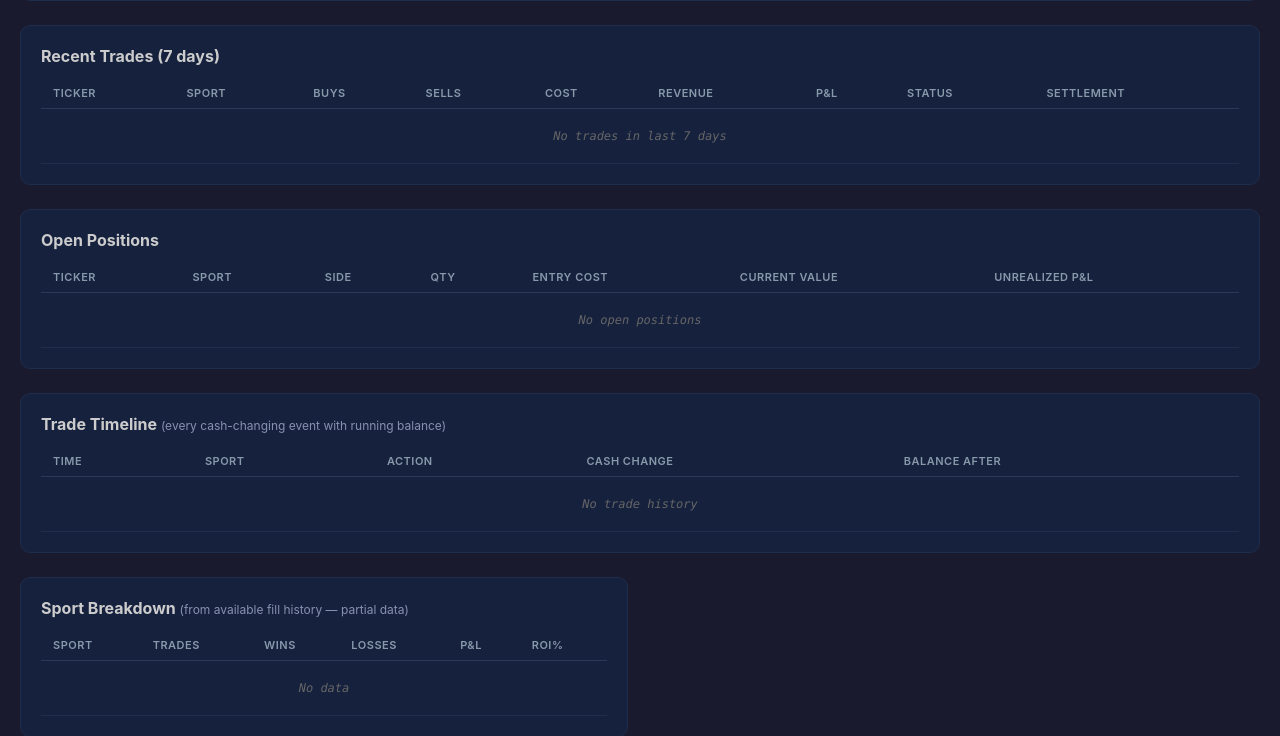
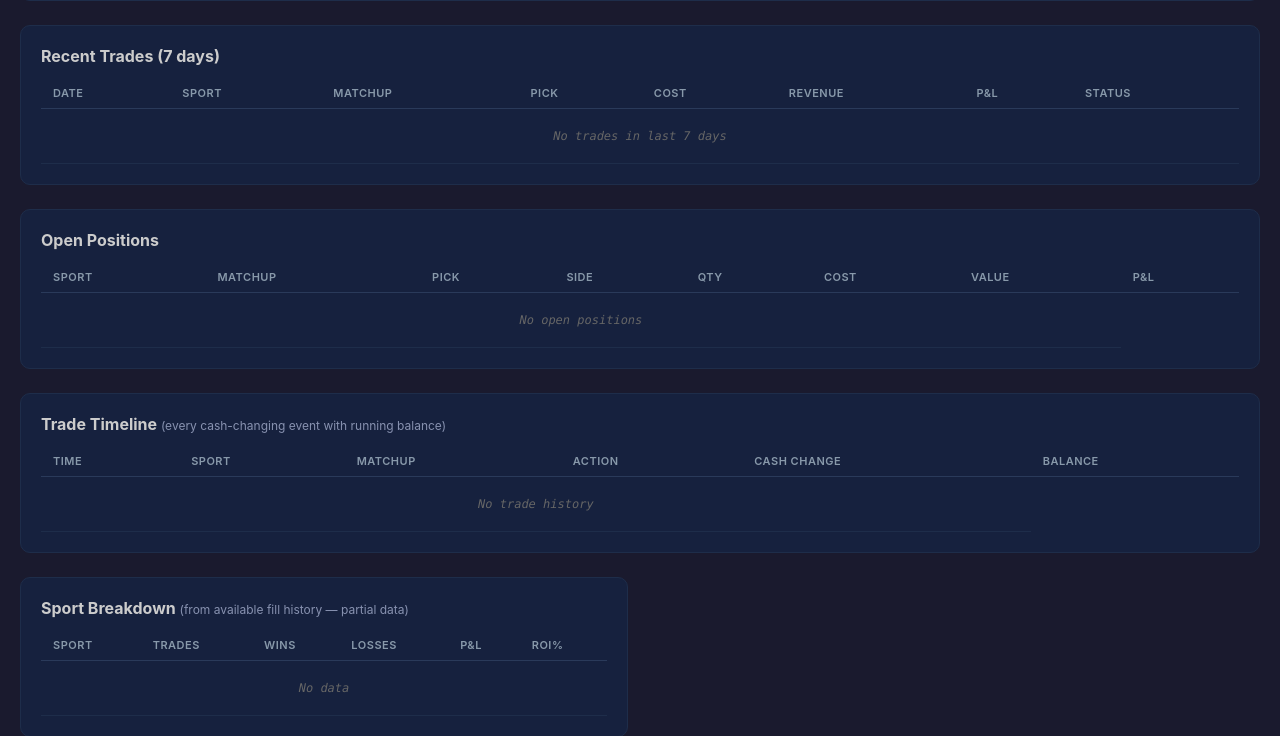
Before and after one commit to d-anielcode/edgerunner, a Flask app: page / in a window 1280 px wide. Shown: the part 691-1427 px from the top of the page. Run offline with Flask 3, Linux system fonts and the light colour scheme.

Commit message:
Dashboard: parse tickers into readable Date, Sport, Matchup, Pick columns
Added _parse_ticker() that breaks Kalshi tickers into human-readable parts:
- KXNBAGAME-26APR12ORLBOS-ORL → Sport: NBA, Date: Apr 12, Matchup: ORL vs BOS, Pick: ORL
- KXNBASPREAD-26APR12ORLBOS-ORL6 → Matchup: ORL vs BOS, Pick: ORL +6
- KXMLBTOTAL-26APR121335AZPHI-5 → Matchup: AZ vs PHI, Pick: Over 5

Updated all tables (Recent Trades, Open Positions, Trade Timeline) to show
parsed columns instead of raw ticker strings. Raw ticker available on hover.

Co-Authored-By: Claude Opus 4.6 (1M context) <noreply@anthropic.com>

```diff
--- a/dashboard/app.py
+++ b/dashboard/app.py
@@ -110,6 +110,76 @@ def _compute_ticker_pnl(fills: list[dict], settlement: dict | None) -> tuple:
             buy_count = float(settlement.get("no_count_fp", 0))
 
     return total_cost, total_revenue, buy_count
+
+
+def _parse_ticker(ticker: str) -> dict:
+    """
+    Parse a Kalshi ticker into human-readable components.
+
+    Examples:
+        KXNBAGAME-26APR12ORLBOS-ORL → {sport: NBA, date: Apr 12, matchup: ORL vs BOS, pick: ORL}
+        KXNBASPREAD-26APR12ORLBOS-ORL6 → {sport: NBA Spread, date: Apr 12, matchup: ORL vs BOS, pick: ORL +6}
+        KXMLBTOTAL-26APR121335AZPHI-5 → {sport: MLB Total, date: Apr 12, matchup: AZ vs PHI, line: Over 5}
+        KXNBAPTS-26APR12ORLBOS-ORLJTATUM0-25 → {sport: NBA PTS, date: Apr 12, player: J TATUM, line: 25+}
+    """
+    import re
+
+    result = {"sport": _detect_sport(ticker), "date": "", "matchup": "", "pick": "", "raw": ticker}
+
+    # Extract date: pattern is 2-digit year + 3-letter month + 2-digit day
+    date_match = re.search(r'-(\d{2})([A-Z]{3})(\d{2})', ticker)
+    if date_match:
+        months = {'JAN': '1', 'FEB': '2', 'MAR': '3', 'APR': '4', 'MAY': '5', 'JUN': '6',
+                  'JUL': '7', 'AUG': '8', 'SEP': '9', 'OCT': '10', 'NOV': '11', 'DEC': '12'}
+        month_str = date_match.group(2)
+        day = date_match.group(3)
+        result["date"] = f"{month_str.title()} {int(day)}"
+
+    # Extract teams/matchup: 3-letter codes after the date
+    # Pattern: date followed by optional time (4 digits) then TEAMATEAMB
+    teams_match = re.search(r'\d{2}[A-Z]{3}\d{2}(\d{4})?([A-Z]{2,4})([A-Z]{2,4})-', ticker)
+    if teams_match:
+        team_a = teams_match.group(2)
+        team_b = teams_match.group(3)
+        result["matchup"] = f"{team_a} vs {team_b}"
+
+    # Extract pick: everything after the last dash
+    parts = ticker.split('-')
+    if len(parts) >= 3:
+        pick_raw = parts[-1]
+        # For spreads: ORL6 → ORL +6
+        spread_match = re.match(r'([A-Z]{2,4})(\d+)$', pick_raw)
+        if spread_match and result["sport"] in ("NBASPREAD", "NHLSPREAD", "NFLSPREAD"):
+            result["pick"] = f"{spread_match.group(1)} +{spread_match.group(2)}"
+        # For totals: just a number → Over N
+        elif pick_raw.isdigit() and "TOTAL" in result["sport"]:
+            result["pick"] = f"Over {pick_raw}"
+        # For player props: ORLJTATUM0-25 format
+        elif "PTS" in result["sport"] or "REB" in result["sport"] or "AST" in result["sport"] or "3PT" in result["sport"]:
+            # Try to extract player name from the pick
+            player_match = re.match(r'([A-Z]{2,4})([A-Z][A-Za-z]+\d*)-?(\d+)?', pick_raw)
+            if player_match:
+                result["pick"] = pick_raw
+            else:
+                result["pick"] = pick_raw
+        else:
+            result["pick"] = pick_raw
+
+    # Better matchup parsing for game winners
+    # KXNBAGAME-26APR12ORLBOS-ORL → teams are in the middle segment
+    mid_match = re.search(r'\d{2}[A-Z]{3}\d{2}(\d{4})?([A-Z]{3,8})-', ticker)
+    if mid_match:
+        teams_str = mid_match.group(2)
+        # Split 6-letter combo into two 3-letter teams
+        if len(teams_str) == 6:
+            result["matchup"] = f"{teams_str[:3]} vs {teams_str[3:]}"
+        elif len(teams_str) == 8:
+            result["matchup"] = f"{teams_str[:4]} vs {teams_str[4:]}"
+        elif len(teams_str) == 7:
+            # Try 3+4 or 4+3
+            result["matchup"] = f"{teams_str[:3]} vs {teams_str[3:]}"
+
+    return result
 
 
 def _compute_fill_cash_change(fill: dict) -> float:
@@ -427,10 +497,14 @@ def api_fills():
         all_times = [_parse_ts(f.get("created_time", "")) for f in ticker_fills]
         earliest = min(all_times) if all_times else datetime.min.replace(tzinfo=timezone.utc)
 
+        parsed = _parse_ticker(ticker)
         result.append(
             {
                 "ticker": ticker,
-                "sport": _detect_sport(ticker),
+                "sport": parsed["sport"],
+                "date": parsed["date"],
+                "matchup": parsed["matchup"],
+                "pick": parsed["pick"],
                 "buys": buys,
                 "sells": sells,
                 "total_cost": round(total_cost, 2),
@@ -541,10 +615,14 @@ def api_trade_timeline():
     for t in timeline:
         if t["ts"][:10] < AGENT_START_DATE:
             continue
+        parsed = _parse_ticker(t["ticker"])
         result.append({
             "time": t["ts"][:19],
             "ticker": t["ticker"],
-            "sport": _detect_sport(t["ticker"]),
+            "sport": parsed["sport"],
+            "date": parsed["date"],
+            "matchup": parsed["matchup"],
+            "pick": parsed["pick"],
             "type": t["type"],
             "desc": t["desc"],
             "cash_change": t["cash_change"],
@@ -584,9 +662,13 @@ def api_open_positions():
         # For NO positions: if we sold now at current no_price, we'd get exposure
         unrealized = exposure - entry_cost if entry_cost > 0 else 0
 
+        parsed = _parse_ticker(ticker)
         result.append({
             "ticker": ticker,
-            "sport": _detect_sport(ticker),
+            "sport": parsed["sport"],
+            "date": parsed["date"],
+            "matchup": parsed["matchup"],
+            "pick": parsed["pick"],
             "side": side,
             "qty": qty,
             "entry_cost": round(entry_cost, 2),
--- a/dashboard/templates/index.html
+++ b/dashboard/templates/index.html
@@ -264,19 +264,18 @@
     <table>
         <thead>
             <tr>
-                <th>Ticker</th>
+                <th>Date</th>
                 <th>Sport</th>
-                <th>Buys</th>
-                <th>Sells</th>
+                <th>Matchup</th>
+                <th>Pick</th>
                 <th>Cost</th>
                 <th>Revenue</th>
                 <th>P&amp;L</th>
                 <th>Status</th>
-                <th>Settlement</th>
             </tr>
         </thead>
         <tbody id="fillsBody">
-            <tr><td colspan="9" class="loading">Loading...</td></tr>
+            <tr><td colspan="8" class="loading">Loading...</td></tr>
         </tbody>
     </table>
 </div>
@@ -287,13 +286,14 @@
     <table>
         <thead>
             <tr>
-                <th>Ticker</th>
                 <th>Sport</th>
+                <th>Matchup</th>
+                <th>Pick</th>
                 <th>Side</th>
                 <th>Qty</th>
-                <th>Entry Cost</th>
-                <th>Current Value</th>
-                <th>Unrealized P&amp;L</th>
+                <th>Cost</th>
+                <th>Value</th>
+                <th>P&amp;L</th>
             </tr>
         </thead>
         <tbody id="positionsBody">
@@ -310,9 +310,10 @@
             <tr>
                 <th>Time</th>
                 <th>Sport</th>
+                <th>Matchup</th>
                 <th>Action</th>
                 <th>Cash Change</th>
-                <th>Balance After</th>
+                <th>Balance</th>
             </tr>
         </thead>
         <tbody id="timelineBody">
@@ -558,18 +559,17 @@
             // weekPnl and weekDeposits are set by loadSummary()
 
             tbody.innerHTML = fills.map(f => {
-                const buySummary = f.buys.map(b => `${b.count}x @ ${b.time}`).join(', ') || '-';
+                const buySummary = f.buys.map(b => `${b.count}x`).join('+') || '-';
                 const sellSummary = f.sells.map(s => `${s.count}x @ ${s.time}`).join(', ') || '-';
-                return `<tr>
-                    <td title="${f.ticker}">${f.ticker.length > 28 ? f.ticker.slice(0, 28) + '...' : f.ticker}</td>
+                return `<tr title="${f.ticker}">
+                    <td style="font-size:12px">${f.date || '-'}</td>
                     <td><span class="sport-tag">${f.sport}</span></td>
-                    <td>${buySummary}</td>
-                    <td>${sellSummary}</td>
+                    <td>${f.matchup || '-'}</td>
+                    <td>${f.pick || '-'}</td>
                     <td>${fmt$(f.total_cost)}</td>
                     <td>${fmt$(f.total_revenue)}</td>
-                    <td class="${pnlClass(f.net_pnl)}">${fmt$(f.net_pnl)}</td>
+                    <td class="${pnlClass(f.net_pnl)}">${f.net_pnl >= 0 ? '+' : ''}${fmt$(f.net_pnl)}</td>
                     <td>${badgeHtml(f.status)}</td>
-                    <td>${f.settlement || '-'}</td>
                 </tr>`;
             }).join('');
         } catch (e) {
@@ -588,9 +588,10 @@
                 return;
             }
 
-            tbody.innerHTML = positions.map(p => `<tr>
-                <td title="${p.ticker}">${p.ticker.length > 28 ? p.ticker.slice(0, 28) + '...' : p.ticker}</td>
+            tbody.innerHTML = positions.map(p => `<tr title="${p.ticker}">
                 <td><span class="sport-tag">${p.sport}</span></td>
+                <td>${p.matchup || '-'}</td>
+                <td>${p.pick || '-'}</td>
                 <td>${p.side}</td>
                 <td>${p.qty}</td>
                 <td>${fmt$(p.entry_cost)}</td>
@@ -614,10 +615,11 @@
             }
 
             // Show last 50 events
-            tbody.innerHTML = timeline.slice(0, 50).map(t => `<tr>
-                <td style="font-size:12px">${t.time.replace('T', ' ')}</td>
+            tbody.innerHTML = timeline.slice(0, 50).map(t => `<tr title="${t.ticker}">
+                <td style="font-size:11px">${t.time.replace('T', ' ')}</td>
                 <td><span class="sport-tag">${t.sport}</span></td>
-                <td style="font-size:12px">${t.desc}</td>
+                <td style="font-size:12px">${t.matchup || '-'}</td>
+                <td style="font-size:12px">${t.desc} ${t.pick ? '(' + t.pick + ')' : ''}</td>
                 <td class="${pnlClass(t.cash_change)}">${t.cash_change >= 0 ? '+' : ''}${fmt$(t.cash_change)}</td>
                 <td>${fmt$(t.balance)}</td>
             </tr>`).join('');
```
